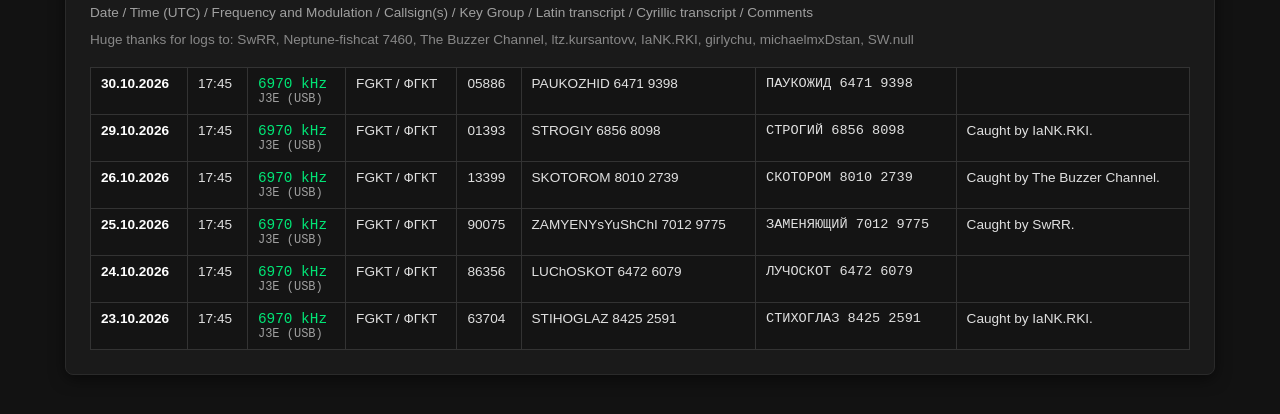
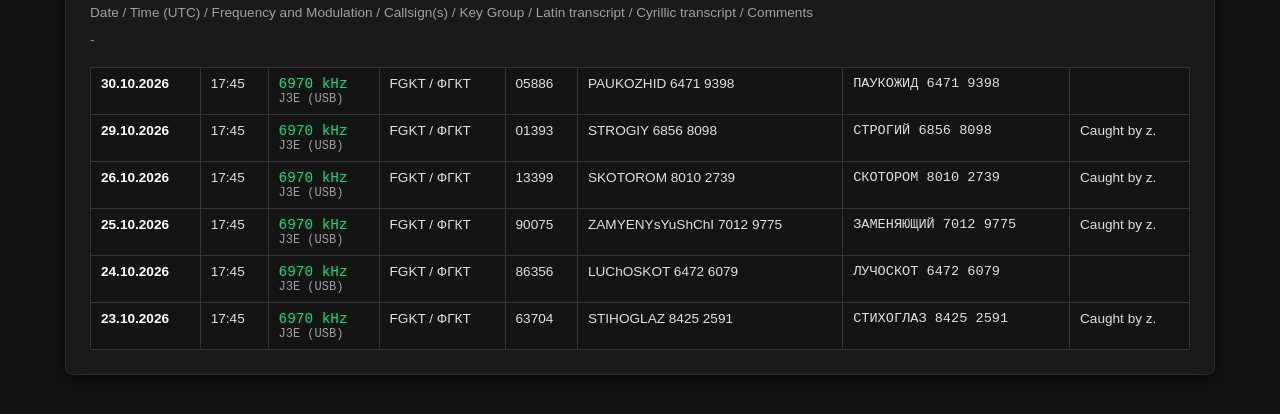
Before and after one commit to thebuzzerchannel/radio-field, a plain HTML site: page activity-pages/5360south-ap-2025.html in a window 1280 px wide. Shown: the part 120-534 px from the top of the page. Drawn offline with Linux system fonts and the light colour scheme.

Commit message:
Update 5360south-ap-2025.html

```diff
--- a/activity-pages/5360south-ap-2025.html
+++ b/activity-pages/5360south-ap-2025.html
@@ -131,7 +131,7 @@
       Date / Time (UTC) / Frequency and Modulation / Callsign(s) / Key Group / Latin transcript / Cyrillic transcript / Comments
     </div>
     <div class="credits">
-      Huge thanks for logs to: SwRR, Neptune-fishcat 7460, The Buzzer Channel, ltz.kursantovv, IaNK.RKI, girlychu, michaelmxDstan, SW.null
+      -
     </div>
 
     <!-- Tabela aktywności -->
@@ -164,7 +164,7 @@
             <td>01393</td>
             <td>STROGIY 6856 8098</td>
             <td class="cyrillic">СТРОГИЙ 6856 8098</td>
-            <td>Caught by IaNK.RKI.</td>
+            <td>Caught by z.</td>
           </tr>
 
           <tr>
@@ -178,7 +178,7 @@
             <td>13399</td>
             <td>SKOTOROM 8010 2739</td>
             <td class="cyrillic">СКОТОРОМ 8010 2739</td>
-            <td>Caught by The Buzzer Channel.</td>
+            <td>Caught by z.</td>
           </tr>
 
           <tr>
@@ -192,7 +192,7 @@
             <td>90075</td>
             <td>ZAMYENYsYuShChI 7012 9775</td>
             <td class="cyrillic">ЗАМЕНЯЮЩИЙ 7012 9775</td>
-            <td>Caught by SwRR.</td>
+            <td>Caught by z.</td>
           </tr>
 
           <tr>
@@ -220,7 +220,7 @@
             <td>63704</td>
             <td>STIHOGLAZ 8425 2591</td>
             <td class="cyrillic">СТИХОГЛАЗ 8425 2591</td>
-            <td>Caught by IaNK.RKI.</td>
+            <td>Caught by z.</td>
           </tr>
 
         </tbody>
```
